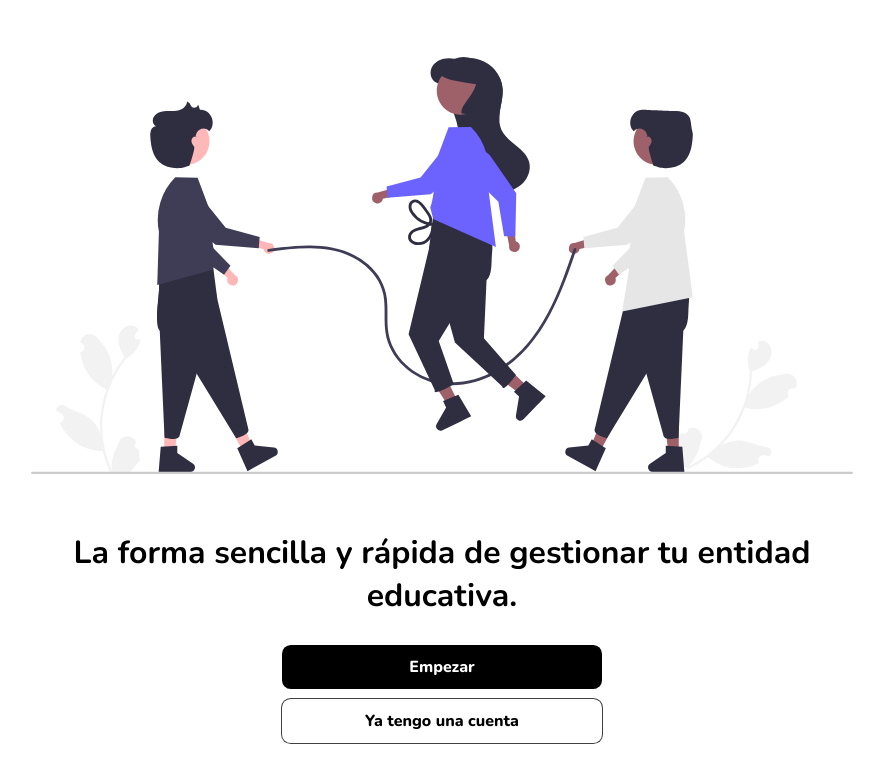
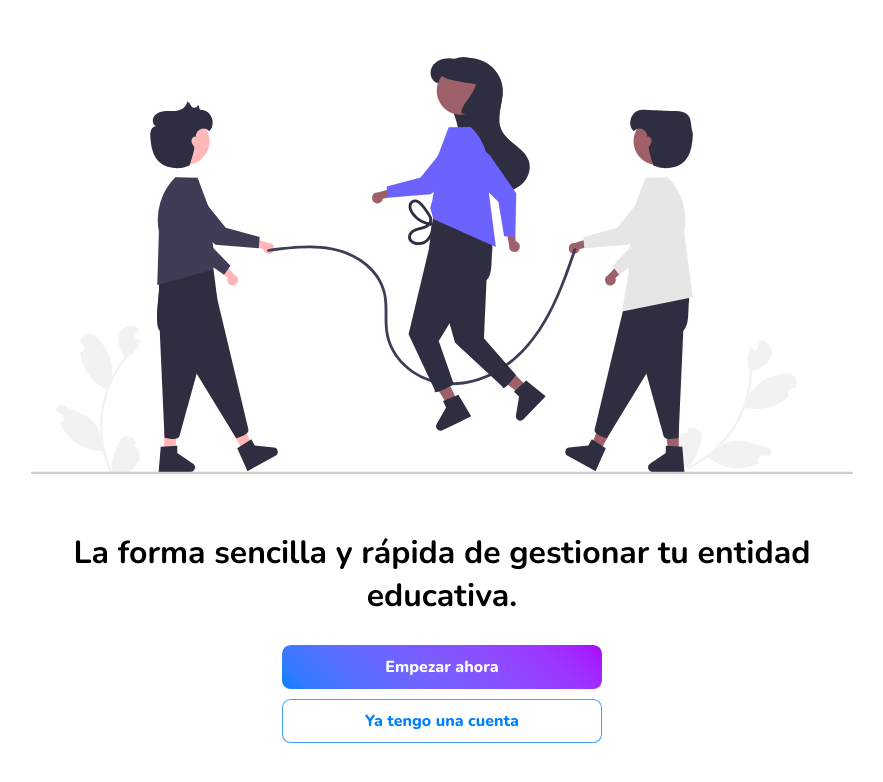
Before and after one commit to aronian666/astrea-school, a SvelteKit app: page / in a window 1280 px wide. Shown: the top 782 px of the page, without its empty margins (198-1081 px from the left). Built offline with nearby package versions, Linux system fonts and the light colour scheme; no server answers.

Commit message:
Change color

```diff
--- a/src/routes/Home.svelte
+++ b/src/routes/Home.svelte
@@ -26,7 +26,7 @@
           data-style="gradient"
           href="/auth?signUp=true"
         >
-          Empezar
+          Empezar ahora
         </a>
         <a class="button" data-size="large" data-style="outline" href="/auth">
           Ya tengo una cuenta
--- a/static/css/button.css
+++ b/static/css/button.css
@@ -1,7 +1,7 @@
 button,
 .button {
   --height: var(--size700);
-  --color: var(--black);
+  --color: var(--primary);
   --constrast-color: rgb(from var(--color) clamp(0, calc((0.2126 * r + 0.7152 * g + 0.0722 * b - 165) * -1000), 255) clamp(0, calc((0.2126 * r + 0.7152 * g + 0.0722 * b - 165) * -1000), 255) clamp(0, calc((0.2126 * r + 0.7152 * g + 0.0722 * b - 165) * -1000), 255));
   --bg-percentage: 94%;
   --shadow-size: 0px;
@@ -19,7 +19,7 @@ button,
   gap: calc(var(--height) / 8);
   transition: 0.2s;
   font-weight: 600;
-  box-shadow: 0 0 0 var(--shadow-size) color-mix(in srgb, var(--color) var(--border-percentage), transparent);
+  box-shadow: inset 0 0 0 var(--shadow-size) color-mix(in srgb, var(--color) var(--border-percentage), transparent);
 
 
   /* Shapes */
```
